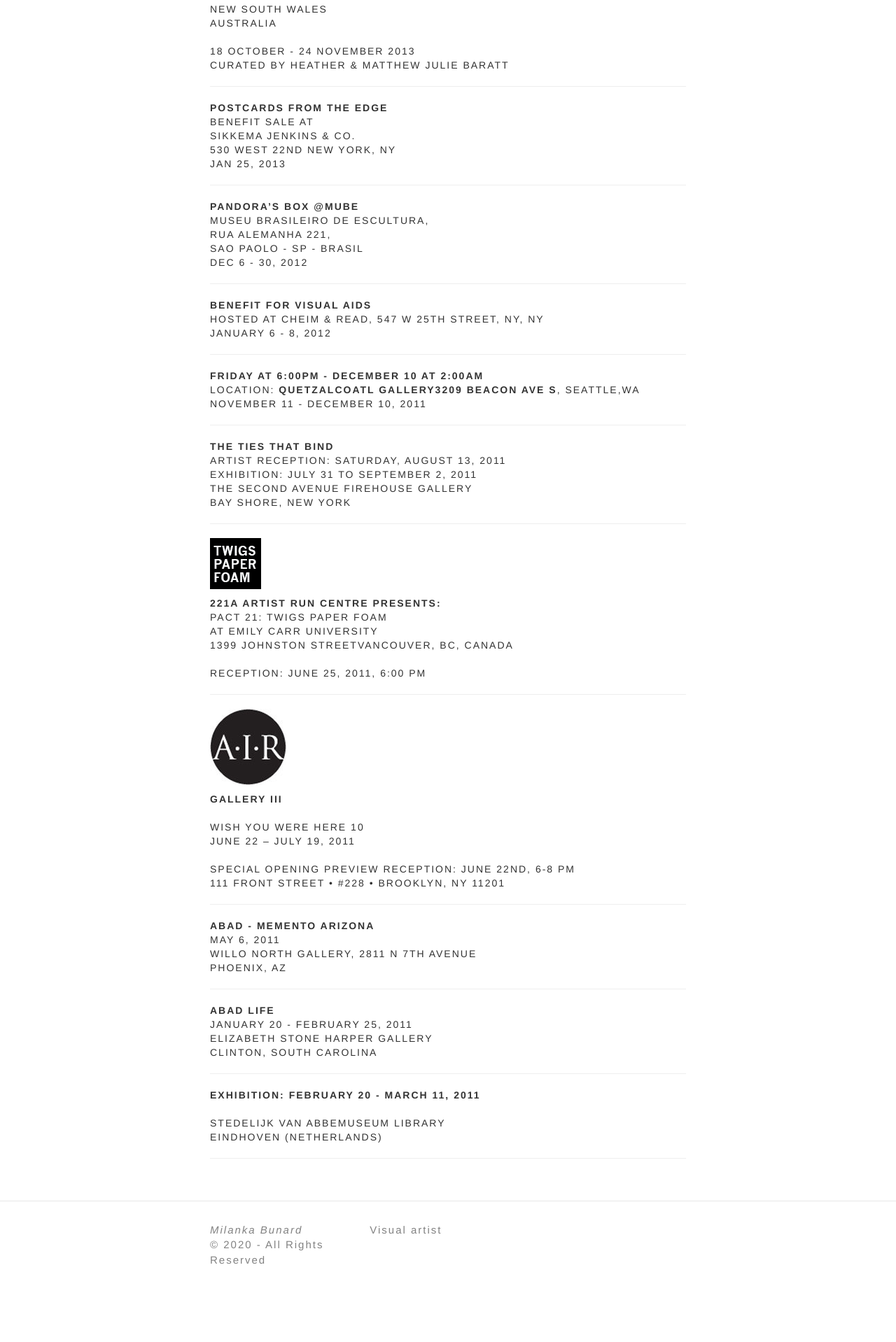
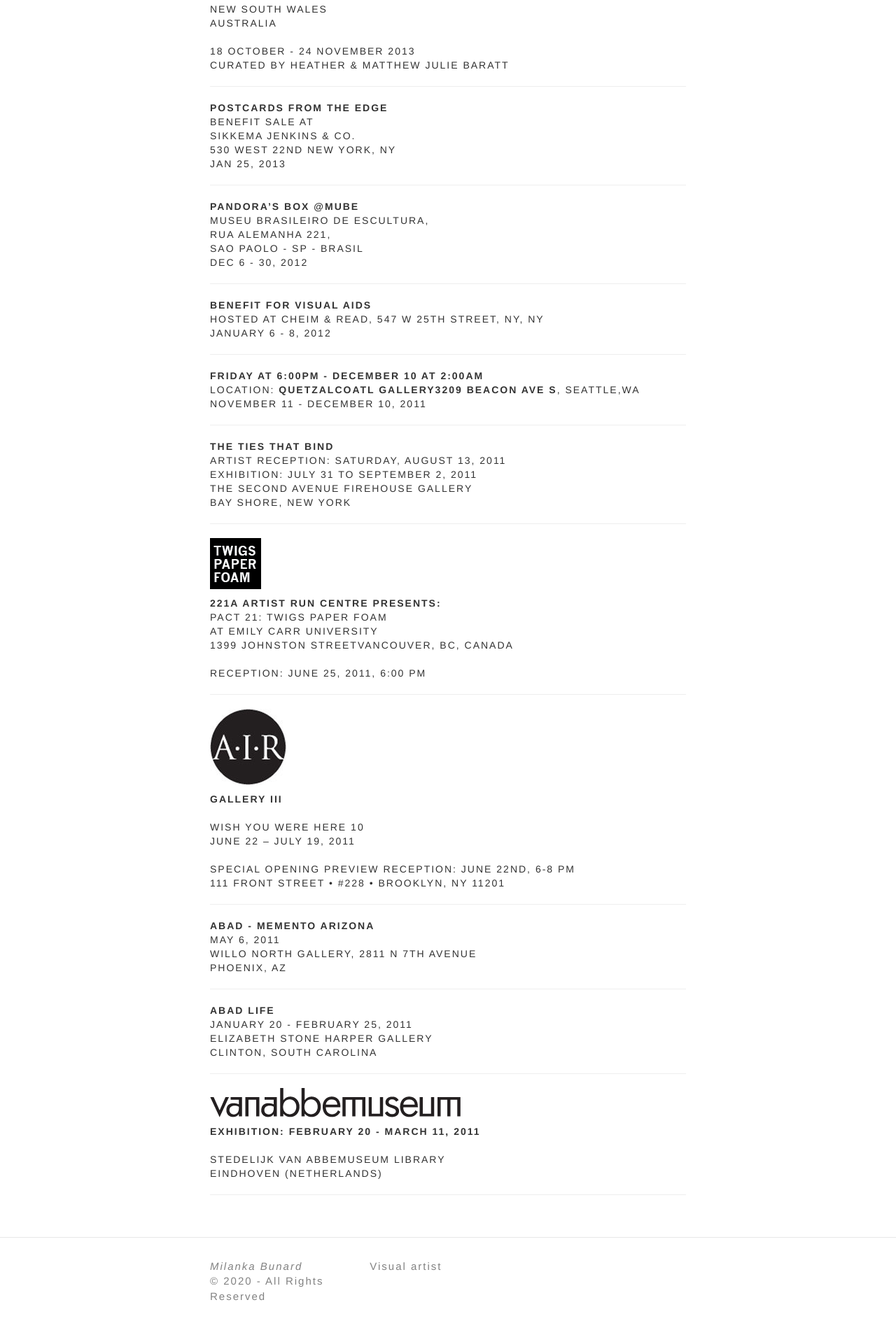
Before and after one commit to milankabunard/milankabunard.github.io, a Jekyll site: the page built from exhibitions.md, in a window 1280 px wide. Shown: the part 1789-3707 px from the top of the page at 70% size. Built offline with Jekyll 4.4.1, drawn with Linux system fonts in a browser that asks for light colours; before the commit the page ends 3655 px from its top, so only the background shows below that.

Commit message:
Update exhibitions.md

```diff
--- a/exhibitions.md
+++ b/exhibitions.md
@@ -189,6 +189,7 @@
 
 ---
 
+![AIR](/vanabbemuseum.gif)
 
 |**Exhibition: February 20 - March 11, 2011**|
 |---|
```
